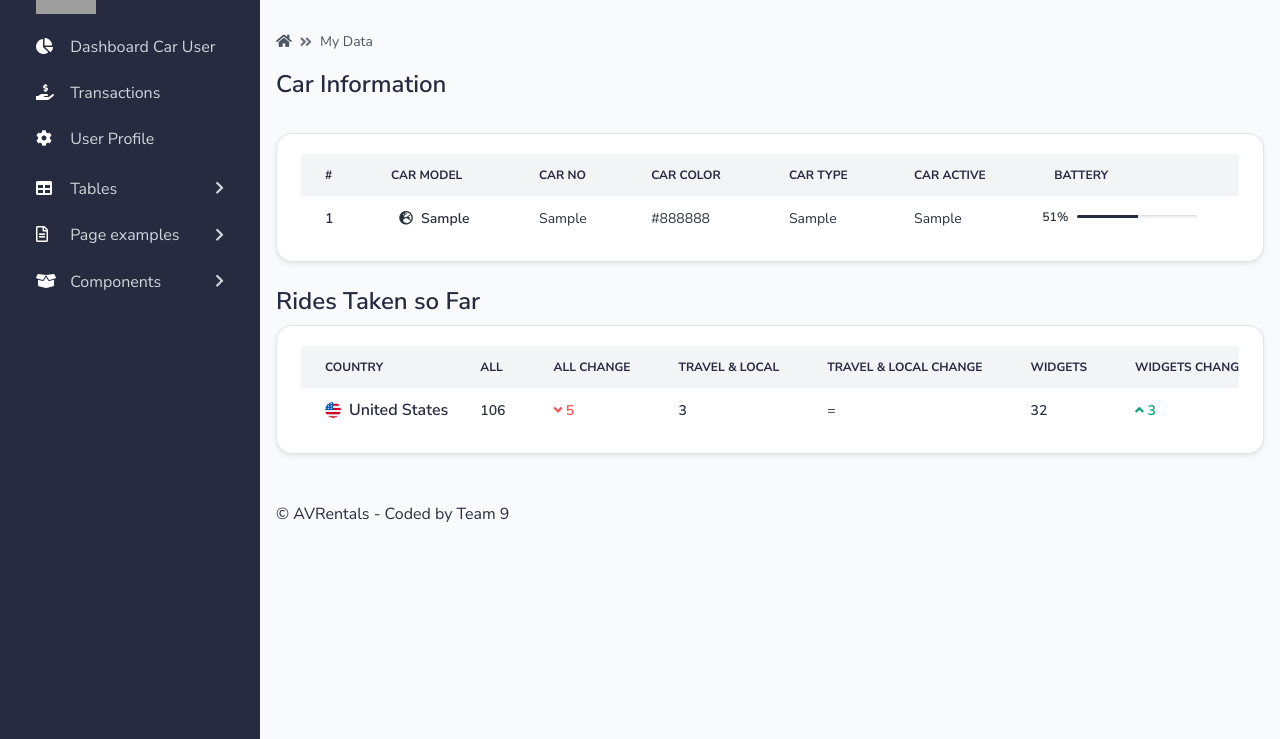
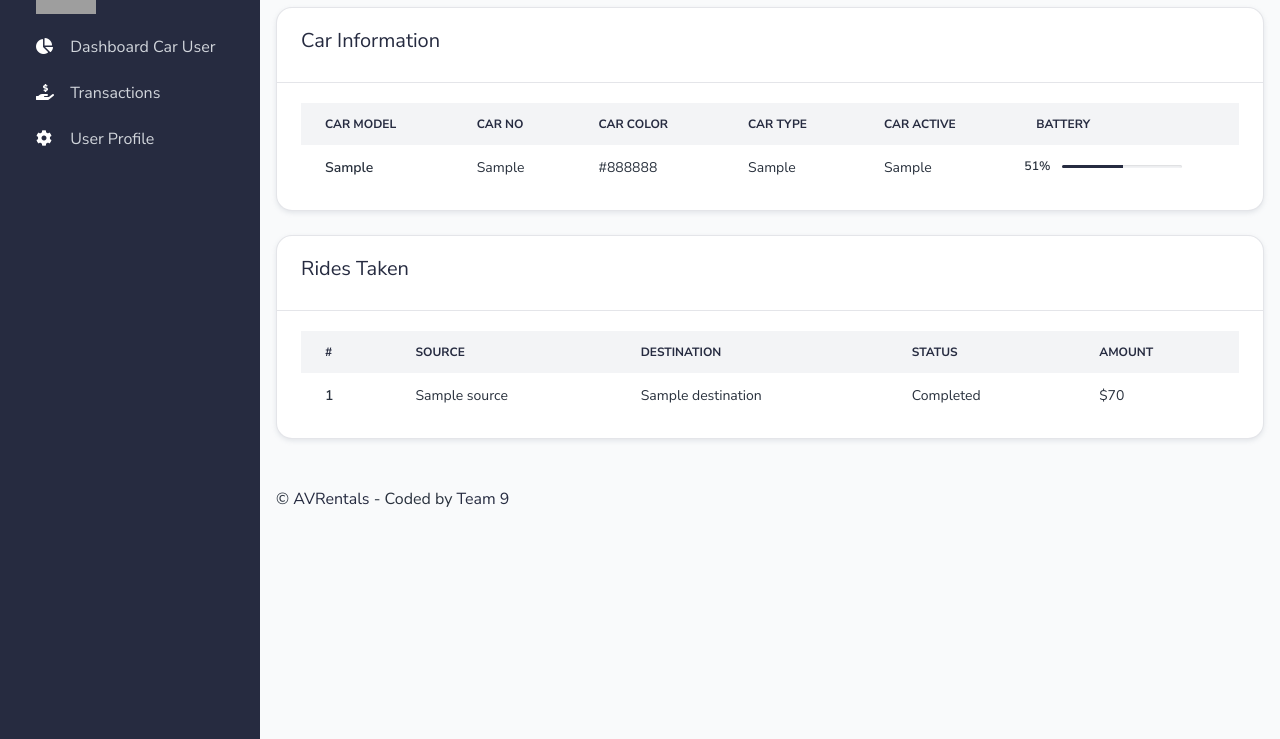
Before and after one commit to Shradha2020/avrentals-project, a Flask app: template app/home/templates/dashboard-owner.html in a window 1280 px wide. Shown: the part 61-800 px from the top of the page. Run offline with Flask 2, Linux system fonts and the light colour scheme; tables that the repository leaves empty hold one stand-in row (values such as "Sample post"); the template is opened without the code that fills it: values that come from a table or form of the project are taken from there, most other values are stand-ins (such as "Sample title", 1, 10 or a date in 2020); some libraries are stand-ins or nearby versions; grey boxes are pictures that could not be loaded.

Commit message:
for fri submission

```diff
--- a/app/base/routes.py
+++ b/app/base/routes.py
@@ -100,6 +100,7 @@ def register():
                 carNo=request.form['carNo'],
                 carcolor=request.form['carcolor'],
                 cartype=request.form['cartype'],
+                active='false'
             )
             db.session.add(car)
             db.session.commit()
--- a/app/base/templates/includes/sidebar.html
+++ b/app/base/templates/includes/sidebar.html
@@ -85,7 +85,7 @@
                    {% else %}
                   {% endif %}
         </li>
-        <li class="nav-item {% if 'bootstrap-tables' in segment %} active {% endif %}">
+        <!-- <li class="nav-item {% if 'bootstrap-tables' in segment %} active {% endif %}">
           <span
             class="nav-link  collapsed  d-flex justify-content-between align-items-center"
             data-bs-toggle="collapse" data-bs-target="#submenu-app">
@@ -197,7 +197,7 @@
               </li>
             </ul>
           </div>
-        </li>
+        </li> -->
         <!-- <li role="separator" class="dropdown-divider mt-4 mb-3 border-black"></li>
         <li class="nav-item">
           <a href="https://appseed.us/admin-dashboards/flask-dashboard-volt"
--- a/app/home/templates/dashboard-owner.html
+++ b/app/home/templates/dashboard-owner.html
@@ -7,30 +7,18 @@
 
 {% block content %}
 
-      <div class="py-4">
-          <nav aria-label="breadcrumb">
-              <ol class="breadcrumb breadcrumb-dark breadcrumb-transparent">
-                  <li class="breadcrumb-item"><a href="#"><span class="fas fa-home"></span></a></li>
-                  <li class="breadcrumb-item"><a href="#">My Data</a></li>
-<!--                  <li class="breadcrumb-item active" aria-current="page">Bootstrap tables</li>-->
-              </ol>
-          </nav>
-          <div class="d-flex justify-content-between w-100 flex-wrap">
-              <div class="mb-3 mb-lg-0">
-                  <h1 class="h4">Car Information </h1>
-<!--                  <p class="mb-0">Dozens of reusable components built to provide buttons, alerts, popovers, and more.</p>-->
-              </div>
-
-          </div>
-      </div>
-
       <div class="card border-light shadow-sm mb-4">
+        <div class="card-header d-sm-flex flex-row align-items-center flex-0">
+            <div class="d-block mb-3 mb-sm-0">
+                <div class="h5 fw-normal mb-2">Car Information</div>
+            </div>
+        </div>
           <div class="card-body">
               <div class="table-responsive">
                   <table class="table table-centered table-nowrap mb-0 rounded">
                       <thead class="thead-light">
                           <tr>
-                              <th class="border-0">#</th>
+
                               <th class="border-0">Car Model</th>
                               <th class="border-0">Car No</th>
                               <th class="border-0">Car Color</th>
@@ -45,8 +33,9 @@
 
                                {% for row in query %}
                           <tr>
-                              <td class="border-0"><a href="#" class="text-primary fw-bold">1</a> </td>
-                              <td class="border-0 fw-bold"><span class="icon icon-xs icon-gray w-30"><span class="fas fa-globe-europe"></span></span>{{row.carmodel}}</td>
+                              <td class="border-0 fw-bold">
+                                  {{row.carmodel}}
+                              </td>
                               <td class="border-0">
                                 {{row.carNo}}
                               </td>
@@ -71,10 +60,6 @@
                                       </div>
                                   </div>
                               </td>
-<!--                              <td class="border-0 text-success">-->
-<!--                                  <span class="fas fa-angle-up"></span>-->
-<!--                                  <span class="fw-bold">2.45%</span>-->
-<!--                              </td>-->
                           </tr>
                           {% endfor %}
                           <!-- End of Item -->
@@ -83,50 +68,47 @@
               </div>
           </div>
       </div>
-  <h1 class="h4">Rides Taken so Far </h1>
+
       <div class="card border-light shadow-sm">
+        <div class="card-header d-sm-flex flex-row align-items-center flex-0">
+            <div class="d-block mb-3 mb-sm-0">
+                <div class="h5 fw-normal mb-2">Rides Taken</div>
+            </div>
+        </div>
           <div class="card-body">
               <div class="table-responsive">
                   <table class="table table-centered table-nowrap mb-0 rounded">
                       <thead class="thead-light">
                           <tr>
-                              <th class="border-0">Country</th>
-                              <th class="border-0">All</th>
-                              <th class="border-0">All Change</th>
-                              <th class="border-0">Travel & Local</th>
-                              <th class="border-0">Travel & Local Change</th>
-                              <th class="border-0">Widgets</th>
-                              <th class="border-0">Widgets Change</th>
+                              <th class="border-0">#</th>
+                              <th class="border-0">Source</th>
+                              <th class="border-0">Destination</th>
+                              <th class="border-0">Status</th>
+                              <th class="border-0">Amount</th>
                           </tr>
                       </thead>
                       <tbody>
                           <!-- Item -->
+
+                          {% for row in carrides %}
                           <tr>
-                              <td class="border-0">
-                                  <a href="#" class="d-flex align-items-center">
-                                      <img class="me-2 image image-small rounded-circle" alt="Image placeholder" src="/static/assets/img/flags/united-states-of-america.svg">
-                                      <div><span class="h6">United States</span></div>
-                                  </a>
-                              </td>
-                              <td class="border-0 fw-bold">106</td>
-                              <td class="border-0 text-danger">
-                                  <span class="fas fa-angle-down"></span>
-                                  <span class="fw-bold">5</span>
-                              </td>
                               <td class="border-0 fw-bold">
-                                  3
+                                  {{loop.index}}
                               </td>
                               <td class="border-0">
-                                  =
+                                {{row.source}}
                               </td>
-                              <td class="border-0 fw-bold">
-                                  32
+                              <td class="border-0">
+                                  {{row.destination}}
                               </td>
-                              <td class="border-0 text-success">
-                                  <span class="fas fa-angle-up"></span>
-                                  <span class="fw-bold">3</span>
+                              <td class="border-0">
+                                  Completed
+                              </td>
+                                <td class="border-0">
+                                  $70
                               </td>
                           </tr>
+                          {% endfor %}
                           <!-- End of Item -->
 
                       </tbody>
--- a/app/home/templates/dashboard.html
+++ b/app/home/templates/dashboard.html
@@ -97,7 +97,7 @@
                     </div>
                 </div>
                 {% else %}
-                <div>HI!</div>
+                <div></div>
                 {% endif %}
             </div>
         </div>
```
Also changed, not shown: app/home/routes.py (+8 -4 lines), app/home/templates/settings.html (+2 -45 lines).
